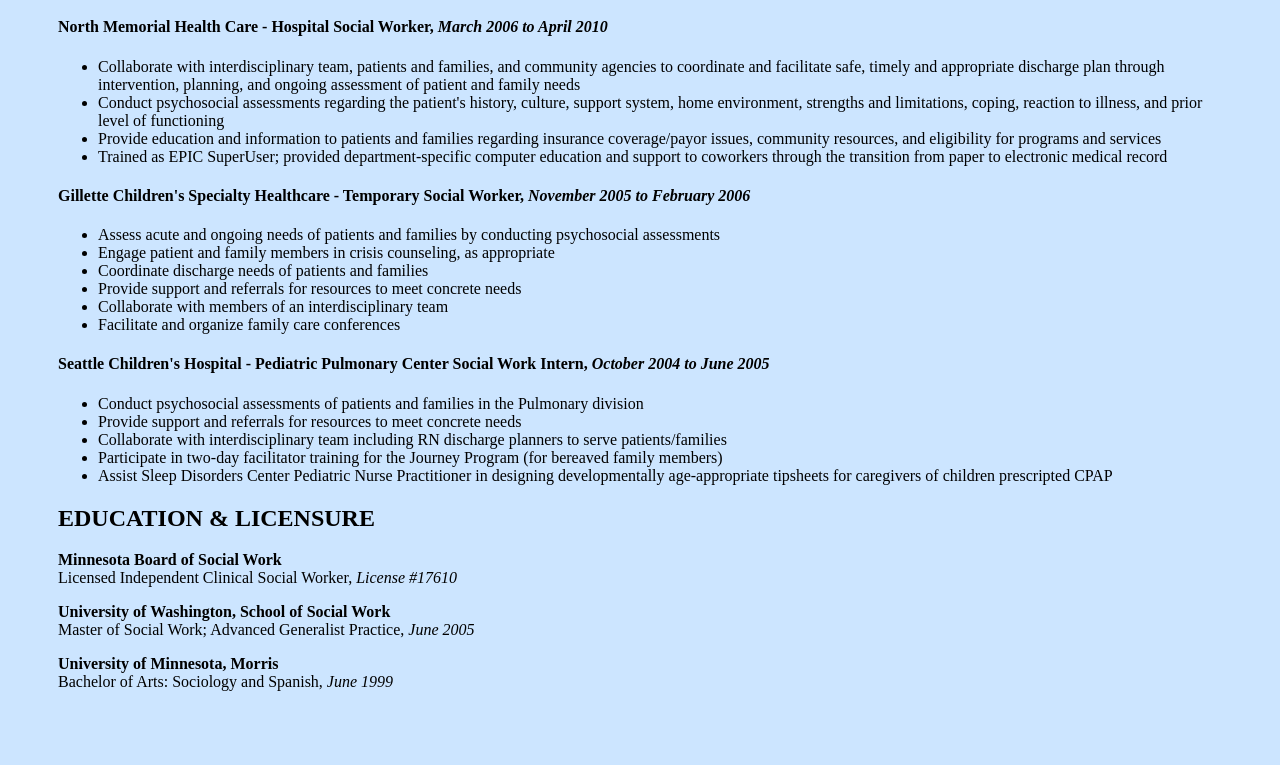
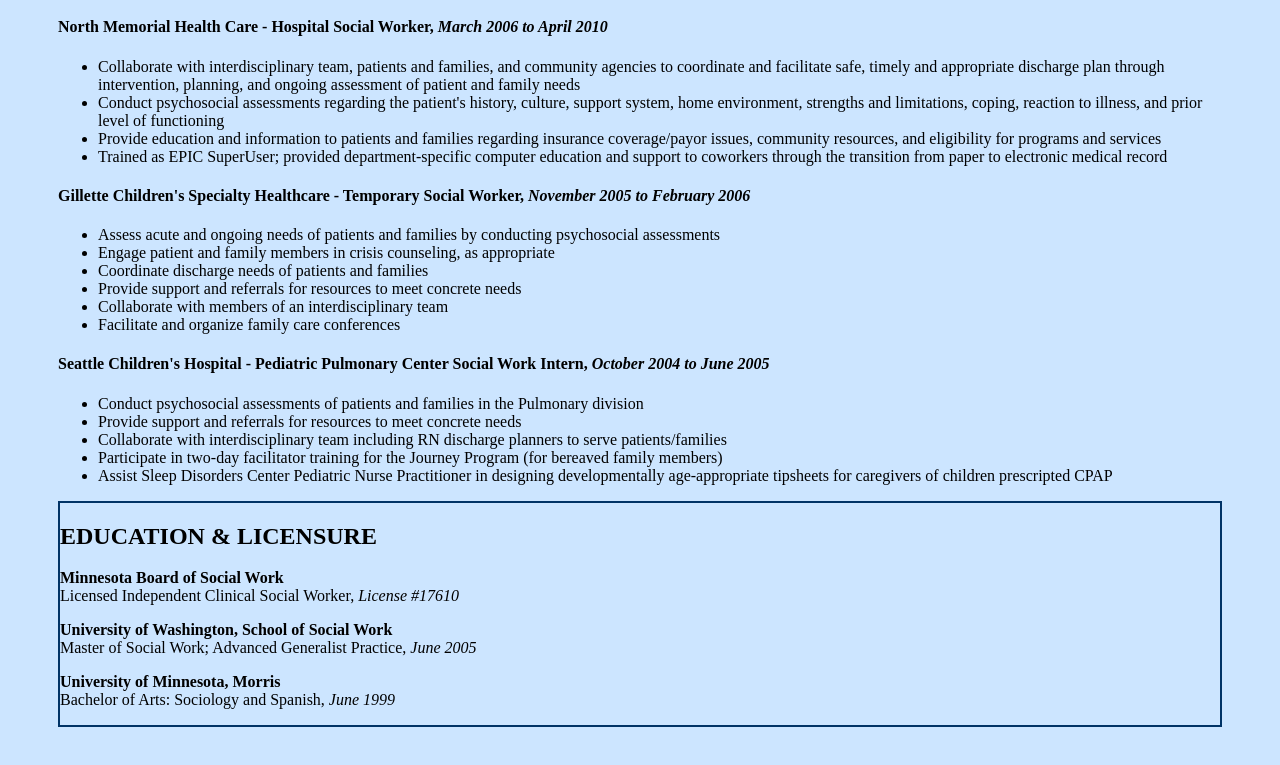
Before and after one commit to neotamoe/neotamoe.github.resume, a plain HTML site: page index.html in a window 1280 px wide. Shown: the part 503-1268 px from the top of the page. Drawn offline with Linux system fonts and the light colour scheme.

Commit message:
education border

```diff
--- a/main.css
+++ b/main.css
@@ -8,3 +8,7 @@ body {
   text-align:center;
   border:15px solid #003366;
 }
+
+.education {
+  border:2px solid #003366;
+}
```
